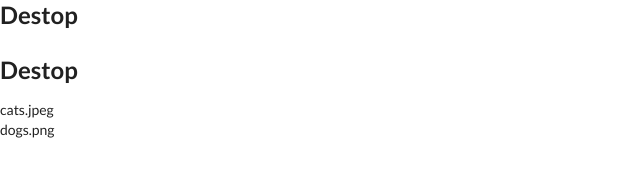
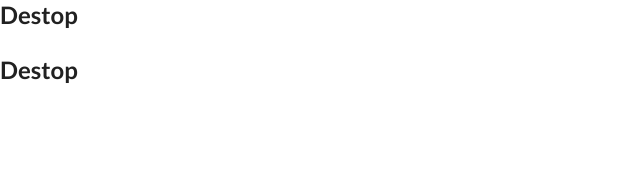
Before and after one commit to ramkbhattarai/mini-projects, a React (Create React App) app: page / in a window 1280 px wide. Shown: the top 190 px of the page, without its empty margins (0-640 px from the left). Built offline with nearby package versions, Linux system fonts and the light colour scheme.

Commit message:
passing new components as children

```diff
--- a/src/App.js
+++ b/src/App.js
@@ -15,15 +15,15 @@ function App() {
 //     <Folder/>
 //  </div >; // we can render folder function as a component by keeping it as the html element
 
-  return <div div >
-    <Folder name="mydesktop">
-      some stuffs
-    </Folder>
-    <Folder name="myApplication"></Folder>
-    <File name="cats.jpeg"/>
-    <File name="dogs.png"></File>
+  // return <div div >
+  //   <Folder name="mydesktop">
+  //     some stuffs
+  //   </Folder>
+  //   <Folder name="myApplication"></Folder>
+  //   <File name="cats.jpeg"/>
+  //   <File name="dogs.png"></File>
 
-  </div >; // whatever we keep in between the folder conmponets it will be regarded as childern and we can access those
+  // </div >; // whatever we keep in between the folder conmponets it will be regarded as childern and we can access those
 
 
   // return <div div >
@@ -47,19 +47,19 @@ function App() {
   // </div >;
 
 
-  // return <div>
-  //   <Folder name="mydesktop">
-  //     <Folder name="myMusic">
-  //       <File name="songs.mp4" />
-  //       <File name="sing.mp4"></File>
-  //     </Folder>
-  //     <File name="cats.jpeg" />
-  //     <File name="dogs.png"></File>
-  //   </Folder>
-  //   <Folder name="myApplication"></Folder>
+  return <div>
+    <Folder name="mydesktop">
+      <Folder name="myMusic">
+        <File name="songs.mp4" />
+        <File name="sing.mp4"></File>
+      </Folder>
+      <File name="cats.jpeg" />
+      <File name="dogs.png"></File>
+    </Folder>
+    <Folder name="myApplication"></Folder>
 
 
-  // </div >;
+  </div >;
 }
 
  const Folder = (props)=>{ // every js function is also a component in react and we can render it as the html element
```
